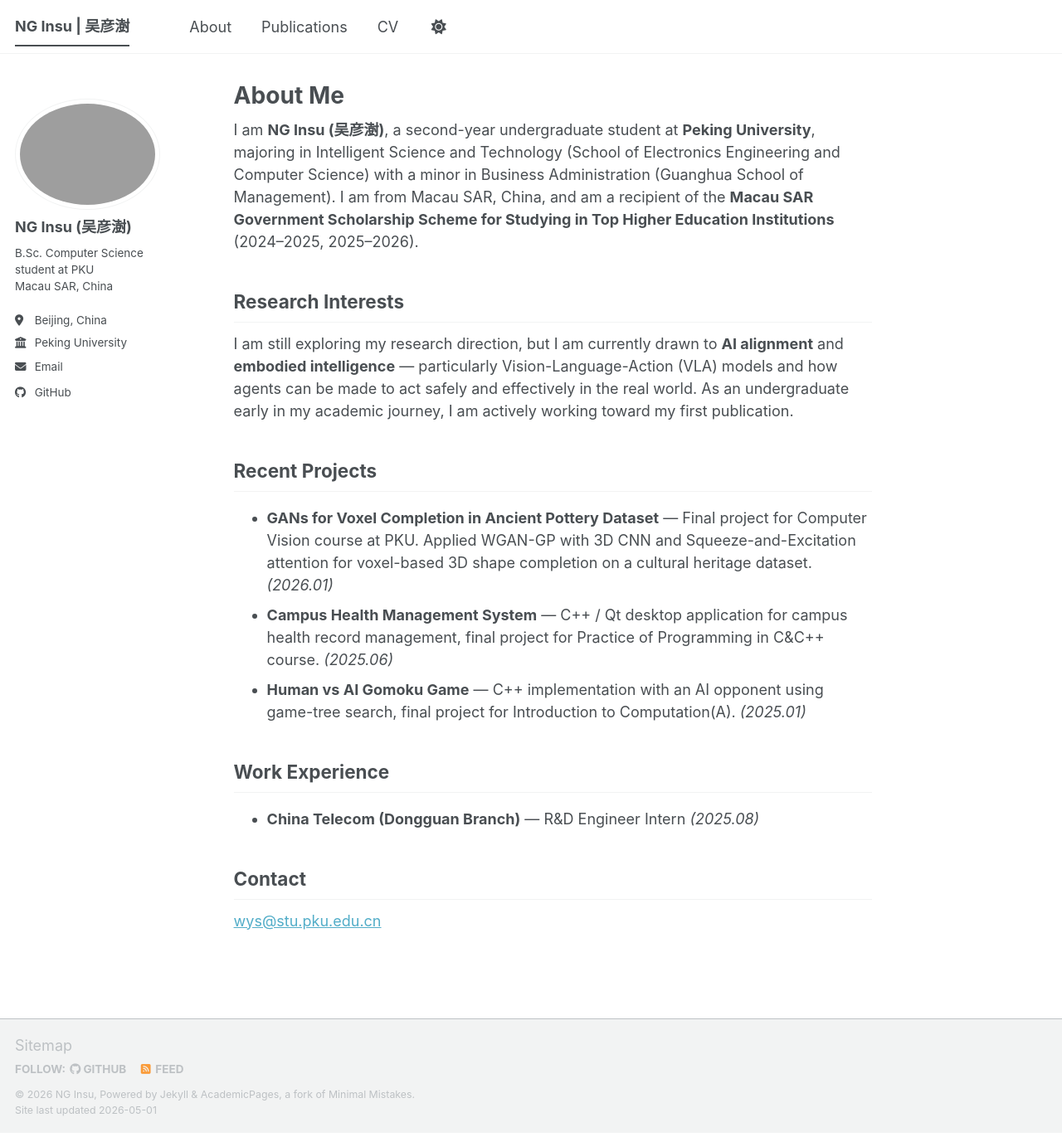
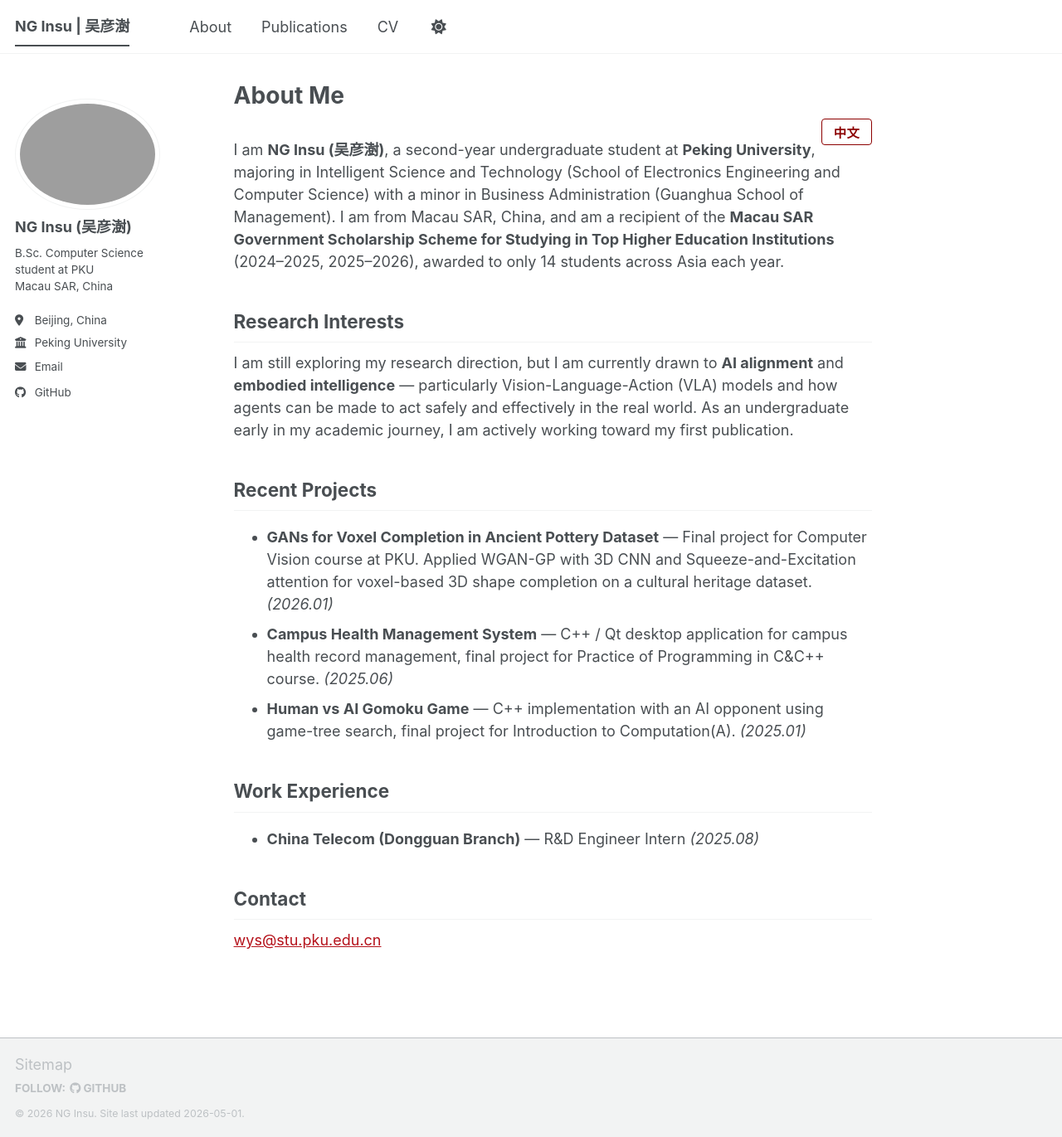
Before and after one commit to Wuu26/Wuu26.github.io, a Jekyll site: the page built from _pages/about.md, in a window 1280 px wide and 1371 px high. Shown: the whole window at 83% size. Built offline with Jekyll 4.4.1, drawn with Linux system fonts in a browser that asks for light colours; a script bundle is joined from its source files by our own code; library files that are not in the unit come from our copies.

Commit message:
Add PKU colors, bilingual toggle, fix avatar, clean footer
- Fix avatar path: /images/profile.jpg → profile.jpg
- Hide RSS feed
- PKU burgundy #8C0000 color scheme
- Remove Powered by footer credit
- Add EN/ZH language toggle (JS + CSS)
- Bilingual About and CV pages with Chinese translations
- Add Chinese CV PDF
- Update scholarship description (14 recipients/Asia/year)
- Update Chinese leadership section titles

Co-Authored-By: Claude Sonnet 4.6 <noreply@anthropic.com>

```diff
--- a/_config.yml
+++ b/_config.yml
@@ -22,7 +22,7 @@ repository               : "Wuu26/Wuu26.github.io"
 #               Additional customization can be done by editing /_includes/author-profile.html
 author:
   # Biographic information
-  avatar           : "/images/profile.jpg"
+  avatar           : "profile.jpg"
   name             : "NG Insu (吴彦澍)"
   pronouns         :
   bio              : "B.Sc. Computer Science student at PKU<br>Macau SAR, China"
@@ -124,7 +124,7 @@ staticman:
       options:
         format           : "iso8601" # "iso8601" (default), "timestamp-seconds", "timestamp-milliseconds"
 atom_feed:
-  hide                   : false     # change to true to hide the RSS feed in the footer
+  hide                   : true
   path                   : # blank (default) uses feed.xml
 
 
--- a/_includes/footer.html
+++ b/_includes/footer.html
@@ -20,6 +20,5 @@
 {% endif %}
 
 <div class="page__footer-copyright">
-  &copy; {{ site.time | date: '%Y' }} {{ site.name | default: site.title }}, {{ site.data.ui-text[site.locale].powered_by | default: "Powered by" }} <a href="https://jekyllrb.com" rel="nofollow">Jekyll</a> &amp; <a href="https://github.com/academicpages/academicpages.github.io">AcademicPages</a>, a fork of <a href="https://mademistakes.com/work/minimal-mistakes-jekyll-theme/" rel="nofollow">Minimal Mistakes</a>.<br />
-  Site last updated {{ "now" | date: '%Y-%m-%d' }}
+  &copy; {{ site.time | date: '%Y' }} {{ site.name | default: site.title }}. Site last updated {{ "now" | date: '%Y-%m-%d' }}.
 </div>
--- /dev/null
+++ b/_includes/lang-toggle.html
@@ -0,0 +1,3 @@
+<button class="lang-toggle-btn" data-active="en" aria-label="Switch language">中文</button>
+<link rel="stylesheet" href="/assets/css/lang-toggle.css">
+<script src="/assets/js/lang-toggle.js"></script>
--- a/_pages/about.md
+++ b/_pages/about.md
@@ -7,7 +7,11 @@ redirect_from:
   - /about.html
 ---
 
-I am **NG Insu (吴彦澍)**, a second-year undergraduate student at **Peking University**, majoring in Intelligent Science and Technology (School of Electronics Engineering and Computer Science) with a minor in Business Administration (Guanghua School of Management). I am from Macau SAR, China, and am a recipient of the **Macau SAR Government Scholarship Scheme for Studying in Top Higher Education Institutions** (2024–2025, 2025–2026).
+{% include lang-toggle.html %}
+
+<div class="lang-en" markdown="1">
+
+I am **NG Insu (吴彦澍)**, a second-year undergraduate student at **Peking University**, majoring in Intelligent Science and Technology (School of Electronics Engineering and Computer Science) with a minor in Business Administration (Guanghua School of Management). I am from Macau SAR, China, and am a recipient of the **Macau SAR Government Scholarship Scheme for Studying in Top Higher Education Institutions** (2024–2025, 2025–2026), awarded to only 14 students across Asia each year.
 
 ## Research Interests
 
@@ -26,3 +30,29 @@ I am still exploring my research direction, but I am currently drawn to **AI ali
 ## Contact
 
 [wys@stu.pku.edu.cn](mailto:wys@stu.pku.edu.cn)
+
+</div>
+
+<div class="lang-zh" markdown="1" hidden>
+
+我是**吴彦澍（NG Insu）**，北京大学本科二年级学生，主修智能科学与技术（信息科学技术学院），工商管理（光华管理学院）双学位。我来自中国澳门特别行政区，是澳门特区政府「资助于顶尖学府就读奖学金」（2024–2025、2025–2026年度）的获得者（每年亚洲仅14位获奖）。
+
+## 研究兴趣
+
+我目前仍在探索自己的研究方向，但对 **AI 对齐**与**具身智能**——尤其是视觉-语言-动作（VLA）模型，以及如何让智能体在真实世界中安全、有效地行动——产生了浓厚的兴趣。作为一名本科生，我仍处于学术生涯的早期，正积极朝着发表第一篇论文的目标努力。
+
+## 近期项目
+
+- **古陶器数据集体素补全 GAN** — 计算机视觉课程期末项目（北大）。基于 WGAN-GP、3D CNN 与 SE 注意力机制，对文化遗产陶器数据集进行体素级三维形状补全。*(2026.01)*
+- **校园健康管理系统** — C++/Qt 桌面应用，C&C++ 程序设计实习课程期末项目。*(2025.06)*
+- **人机五子棋对战** — 含博弈树搜索 AI 对手的 C++ 实现，计算概论(A)课程期末项目。*(2025.01)*
+
+## 工作经历
+
+- **中国电信（东莞分公司）** — 研发工程师（实习）*(2025.08)*
+
+## 联系方式
+
+[wys@stu.pku.edu.cn](mailto:wys@stu.pku.edu.cn)
+
+</div>
--- a/_sass/theme/_default_light.scss
+++ b/_sass/theme/_default_light.scss
@@ -2,7 +2,7 @@
     DEFAULT THEME - LIGHT VERSION
     ========================================================================== */
 /* Color codes used for the theme */
-$primary-color              : #2f7f93;
+$primary-color              : #8C0000;
 $gray                       : #7a8288;
 $dark-gray                  : mix(#000, $gray, 40%);
 $darker-gray                : mix(#000, $gray, 60%);
@@ -11,7 +11,7 @@ $lighter-gray               : mix(#fff, $gray, 90%);
 
 /* Color codes used for the site */
 $danger-color               : #ee5f5b;
-$info-color                 : #2f7f93;
+$info-color                 : #8C0000;
 $notice-color               : #7a8288;
 $success-color              : #62c462;
 $warning-color              : #f89406;
@@ -36,9 +36,9 @@ $sidebar-screen-min-width   : 1024px;
     --global-code-background-color      : #fafafa;
     --global-code-text-color            : #{$darker-gray};
     --global-fig-caption-color          : mix(#fff,  #{$dark-gray}, 25%);
-    --global-link-color                 : #52adc8;
-    --global-link-color-hover           : mix(#000, #2f7f93, 25%);
-    --global-link-color-visited         : mix(#fff, #2f7f93, 25%);
+    --global-link-color                 : #B5121B;
+    --global-link-color-hover           : mix(#000, #8C0000, 25%);
+    --global-link-color-visited         : mix(#fff, #8C0000, 25%);
     --global-masthead-link-color        : #{$dark-gray};
     --global-masthead-link-color-hover  : mix(#000, #{$gray}, 25%);
     --global-text-color                 : #{$dark-gray};
--- /dev/null
+++ b/assets/css/lang-toggle.css
@@ -0,0 +1,17 @@
+.lang-toggle-btn {
+  float: right;
+  margin-bottom: 1em;
+  padding: 4px 14px;
+  border: 1.5px solid #8C0000;
+  border-radius: 4px;
+  background: white;
+  color: #8C0000;
+  cursor: pointer;
+  font-size: 0.85em;
+  font-weight: bold;
+  letter-spacing: 0.03em;
+}
+.lang-toggle-btn:hover {
+  background: #8C0000;
+  color: white;
+}
--- /dev/null
+++ b/assets/js/lang-toggle.js
@@ -0,0 +1,24 @@
+(function () {
+  const STORAGE_KEY = 'preferred-lang';
+  const DEFAULT = 'en';
+
+  function setLang(lang) {
+    document.querySelectorAll('.lang-en').forEach(el => el.hidden = (lang !== 'en'));
+    document.querySelectorAll('.lang-zh').forEach(el => el.hidden = (lang !== 'zh'));
+    document.querySelectorAll('.lang-toggle-btn').forEach(btn => {
+      btn.dataset.active = lang;
+      btn.textContent = lang === 'en' ? '中文' : 'EN';
+    });
+    localStorage.setItem(STORAGE_KEY, lang);
+  }
+
+  document.addEventListener('DOMContentLoaded', function () {
+    const saved = localStorage.getItem(STORAGE_KEY) || DEFAULT;
+    setLang(saved);
+    document.querySelectorAll('.lang-toggle-btn').forEach(btn => {
+      btn.addEventListener('click', function () {
+        setLang(this.dataset.active === 'en' ? 'zh' : 'en');
+      });
+    });
+  });
+})();
```
Also changed, not shown: _pages/cv.md (+89 -4 lines), 1 other file.
